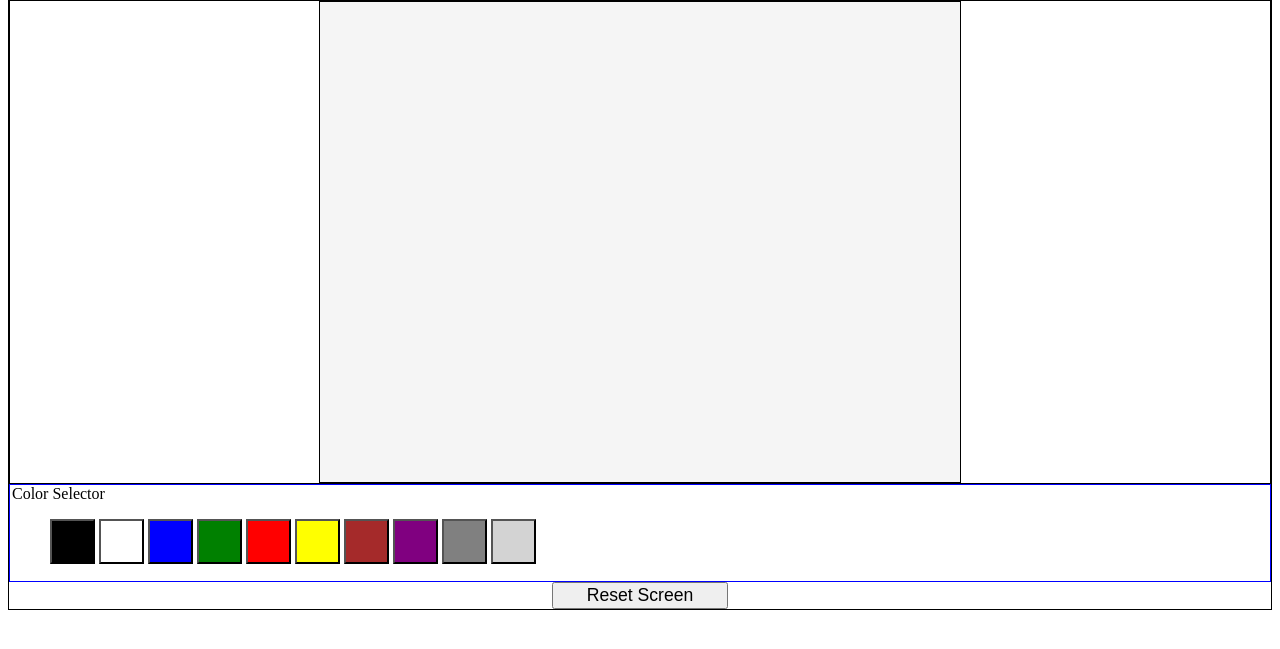
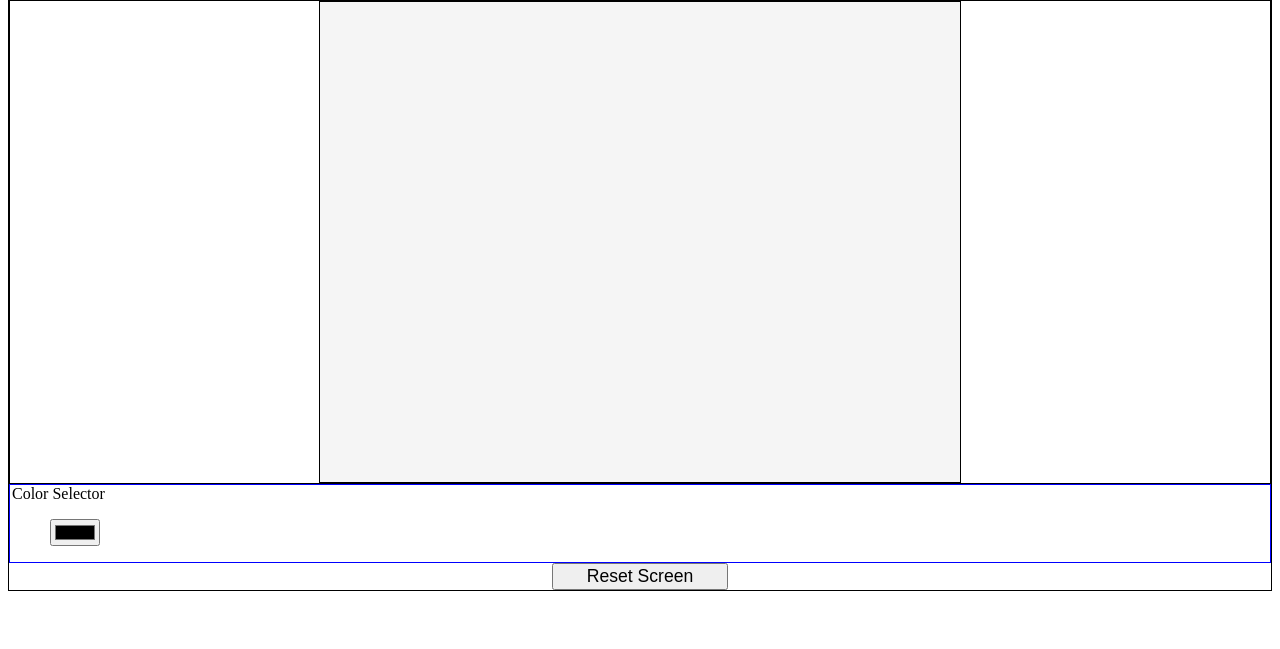
Before and after one commit to Peachesforme/drawything, a plain HTML site: page index.html in a window 1280 px wide. Shown: the part 89-738 px from the top of the page. Drawn offline with Linux system fonts and the light colour scheme.

Commit message:
Complete Color Selector Overhaul

```diff
--- a/index.html
+++ b/index.html
@@ -15,16 +15,7 @@
         <div id="colorSelector">
             <legend>Color Selector</legend>
             <ul>
-                <button class="colorSwatch"  value='black'></button>
-                <button class="colorSwatch"  value='white'></button>
-                <button class="colorSwatch"  value='blue'></button>
-                <button class="colorSwatch"  value='green'></button>
-                <button class="colorSwatch"  value='red'></button>
-                <button class="colorSwatch"  value='yellow'></button>
-                <button class="colorSwatch"  value='brown'></button>
-                <button class="colorSwatch"  value='purple'></button>
-                <button class="colorSwatch"  value='grey'></button>
-                <button class="colorSwatch"  value='lightgrey'></button>
+                <input type="color" id="colorSwatch" value="#FFFF">
             </ul>
         </div>
         <button id="resetScreenButton">Reset Screen</button>
--- a/script/runGame.js
+++ b/script/runGame.js
@@ -3,17 +3,12 @@ const canvas = document.getElementById("GameScreen");
 const context = canvas.getContext("2d");
 const resetButton = document.getElementById("resetScreenButton");
 const colorSelector = document.getElementById("colorSelector");
-const colorButtons = document.getElementsByClassName('colorSwatch');
+const colorButton = document.getElementById('colorSwatch');
 
+
+console.log(colorButton)
 let mouseIsDown = false; //Mouse moving is always registering.
 
-
-
-//Render the buttons with their appropriate color
-const availableColors = Object.values(colorButtons)
-availableColors.forEach(element => {
-    element.style.backgroundColor = element.value
-});
 
 canvas?.addEventListener("click", e => {
     const xPos = e.clientX - canvas.offsetLeft;
@@ -54,12 +49,13 @@ canvas?.addEventListener('mouseup', e => {
 })
 
 
-colorSelector?.addEventListener('click', e => {
-    const color = e?.target?.value;
-    context.fillStyle = color;
-})
+// colorSelector?.addEventListener('click', e => {
+//     let color = e?.target?.value;
+//     context.fillStyle = color;
+// })
 
 function drawCircle(xPos, yPos,){
+    context.fillStyle = colorButton.value
     context.beginPath();
     context.arc(xPos,yPos, 5 , 0, 2 * Math.PI)
     context.fill();
--- a/styles.css
+++ b/styles.css
@@ -36,13 +36,3 @@ body h1 {
 #colorSelector {
     border: 1px solid blue;
 }
-
-.colorSwatch {
-    height: fit-content;
-    width: fit-content;
-}
-
-#colorSelector button{
-    width: 45px;
-    height: 45px;
-}
```
Also changed, not shown: example.png (added).
